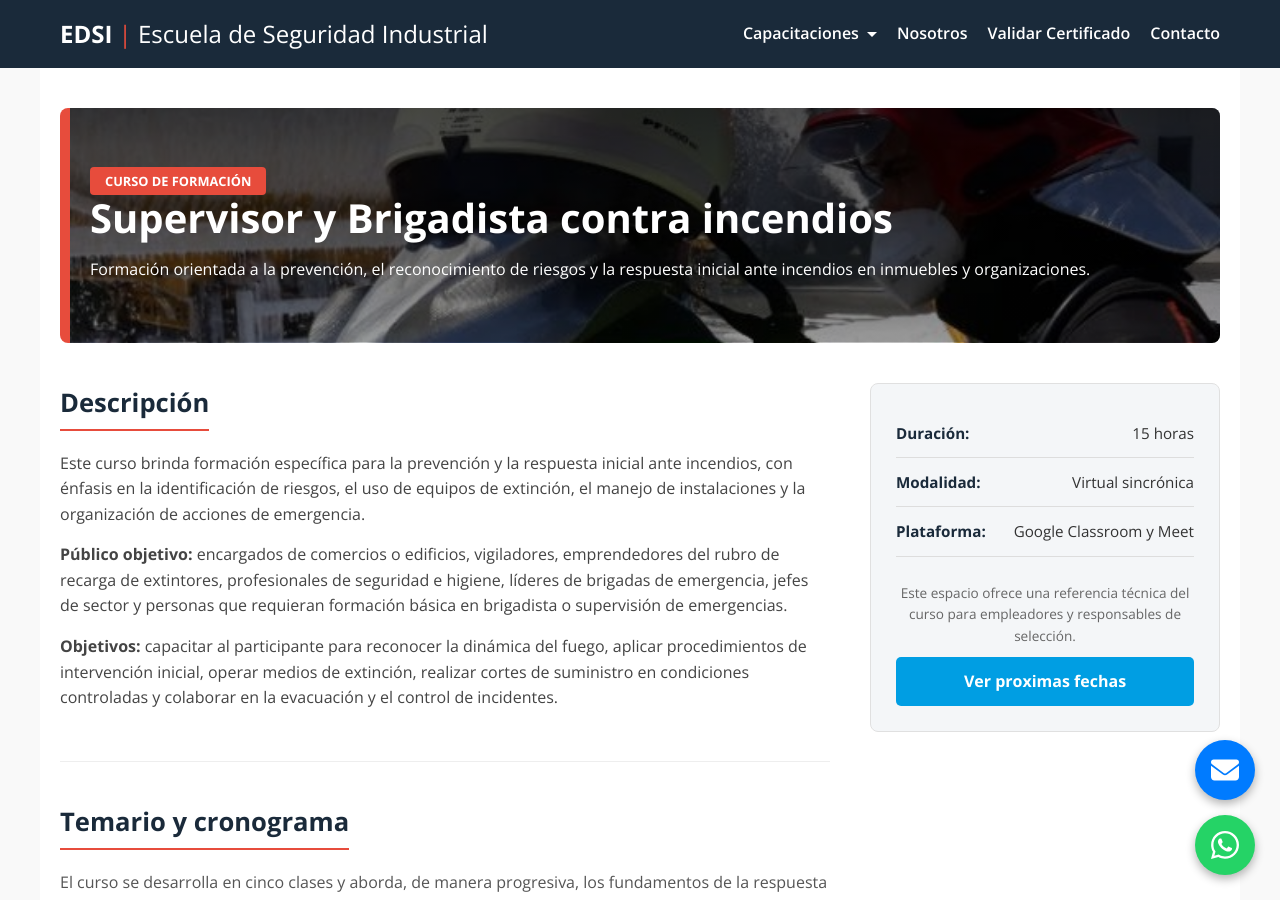
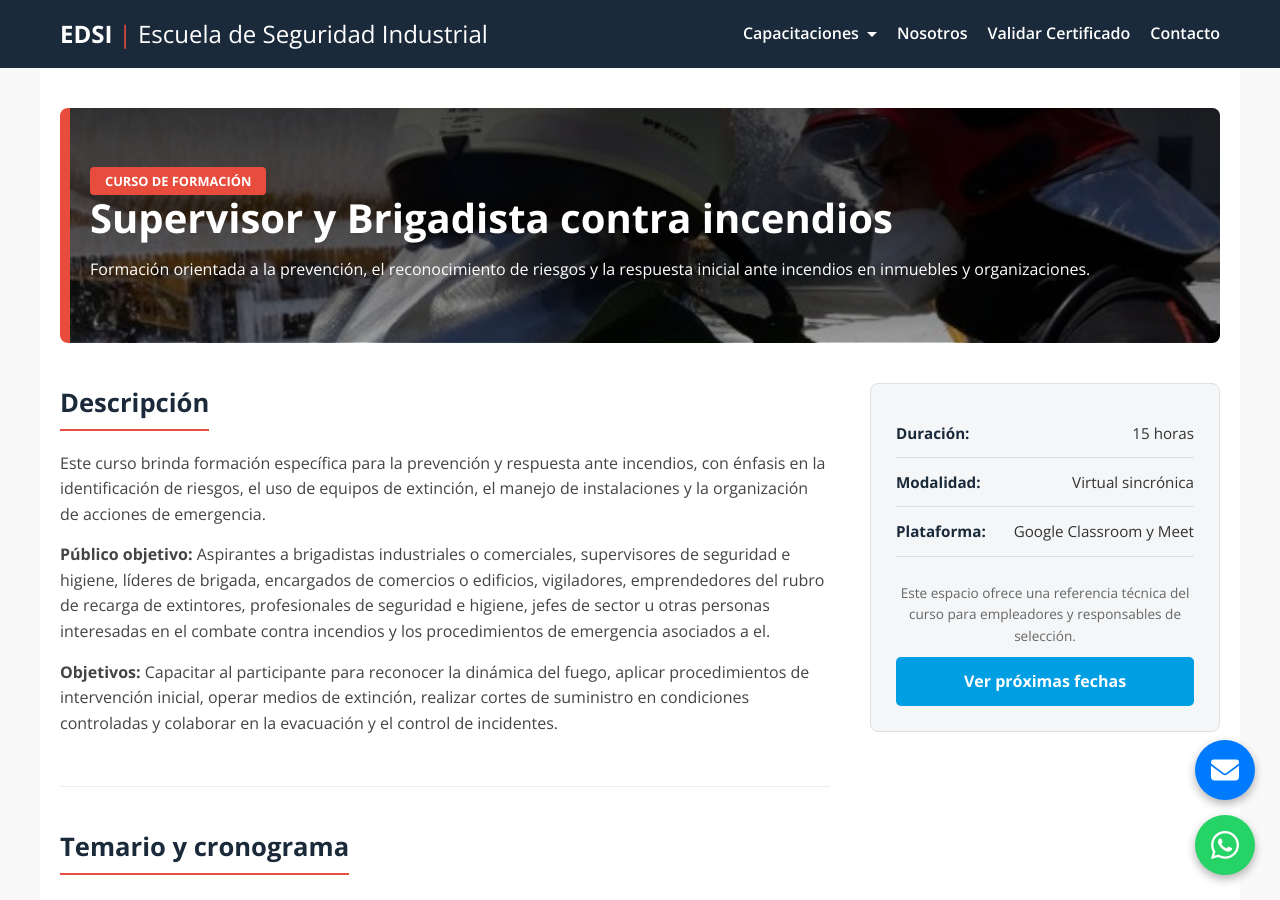
Before and after one commit to martov1/EDSI-nuevo-sitio, a Jekyll site: the page built from planes-de-estudio/supervisor-y-brigadista-contra-incendios.html, in a window 1280 px wide and 900 px high. Built offline with Jekyll 4.4.1, drawn with Linux system fonts in a browser that asks for light colours.

Commit message:
correcciones menores de copy

```diff
--- a/planes-de-estudio/supervisor-y-brigadista-contra-incendios.html
+++ b/planes-de-estudio/supervisor-y-brigadista-contra-incendios.html
@@ -16,9 +16,9 @@ css: /Particulares/Supervisor-y-brigadista/Supervisor-y-brigadista.css
             <section class="section-card">
                 <h2>Descripción</h2>
                 <div class="description-box">
-                    <p>Este curso brinda formación específica para la prevención y la respuesta inicial ante incendios, con énfasis en la identificación de riesgos, el uso de equipos de extinción, el manejo de instalaciones y la organización de acciones de emergencia.</p>
-                    <p><strong>Público objetivo:</strong> encargados de comercios o edificios, vigiladores, emprendedores del rubro de recarga de extintores, profesionales de seguridad e higiene, líderes de brigadas de emergencia, jefes de sector y personas que requieran formación básica en brigadista o supervisión de emergencias.</p>
-                    <p><strong>Objetivos:</strong> capacitar al participante para reconocer la dinámica del fuego, aplicar procedimientos de intervención inicial, operar medios de extinción, realizar cortes de suministro en condiciones controladas y colaborar en la evacuación y el control de incidentes.</p>
+                    <p>Este curso brinda formación específica para la prevención y respuesta ante incendios, con énfasis en la identificación de riesgos, el uso de equipos de extinción, el manejo de instalaciones y la organización de acciones de emergencia.</p>
+                    <p><strong>Público objetivo:</strong> Aspirantes a brigadistas industriales o comerciales, supervisores de seguridad e higiene, líderes de brigada, encargados de comercios o edificios, vigiladores, emprendedores del rubro de recarga de extintores, profesionales de seguridad e higiene, jefes de sector u otras personas interesadas en el combate contra incendios y los procedimientos de emergencia asociados a el.</p>
+                    <p><strong>Objetivos:</strong> Capacitar al participante para reconocer la dinámica del fuego, aplicar procedimientos de intervención inicial, operar medios de extinción, realizar cortes de suministro en condiciones controladas y colaborar en la evacuación y el control de incidentes.</p>
                 </div>
             </section>
 
@@ -125,7 +125,7 @@ css: /Particulares/Supervisor-y-brigadista/Supervisor-y-brigadista.css
                 <div class="inscription-box">
                     <p style="font-size: 0.85rem; color: #666; margin-bottom: 10px;">Este espacio ofrece una referencia técnica del curso para empleadores y responsables de selección.</p>
                     <a href="/Particulares/Supervisor-y-brigadista/Supervisor-y-brigadista" class="btn-payment">
-                        Ver proximas fechas
+                        Ver próximas fechas
                     </a>
                 </div>
             </div>
```
